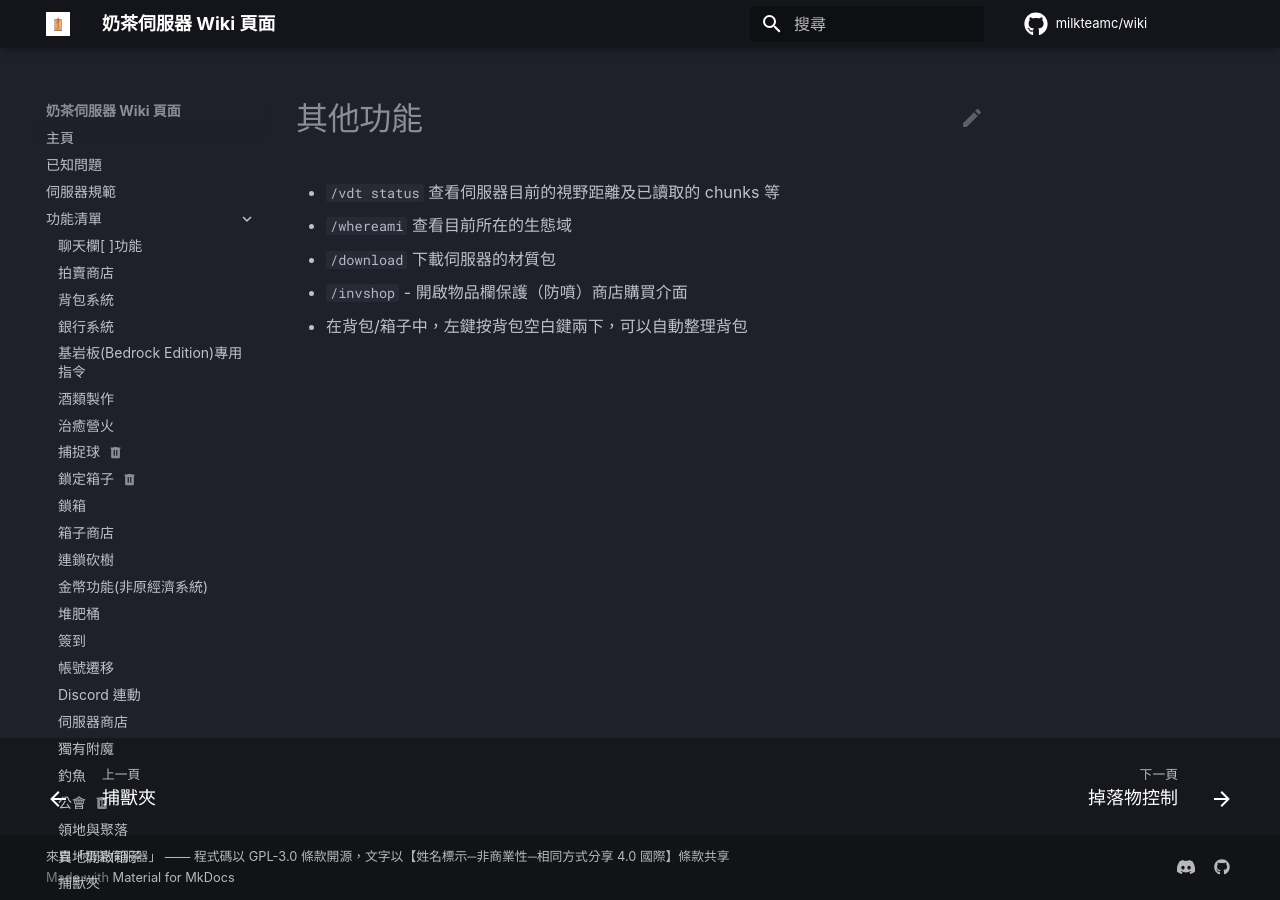
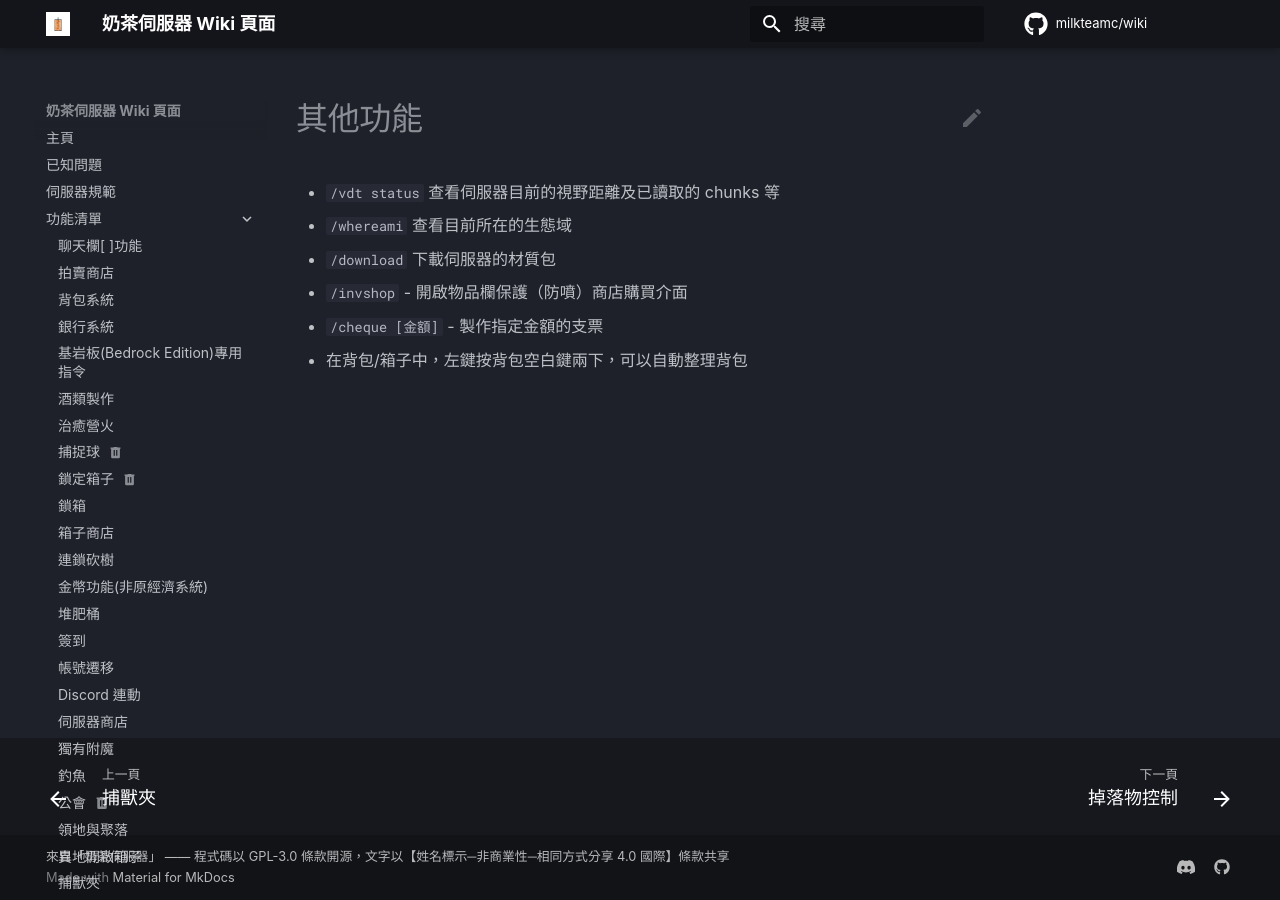
Before and after one commit to milkteamc/wiki, an MkDocs documentation site: the page built from docs/功能清單/others.md, in a window 1280 px wide. Built offline with MkDocs 1.6.1 and Material for MkDocs 9.7.7, drawn with Linux system fonts in a browser that asks for light colours; some web fonts are replaced; plug-ins that fetch from the network failed and are left out; comment, search, counter and statistics services are not loaded.

Commit message:
add cheque

```diff
--- a/docs/功能清單/others.md
+++ b/docs/功能清單/others.md
@@ -3,4 +3,5 @@
 - `/whereami` 查看目前所在的生態域
 - `/download` 下載伺服器的材質包
 - `/invshop` - 開啟物品欄保護（防噴）商店購買介面
+- `/cheque [金額]` - 製作指定金額的支票
 - 在背包/箱子中，左鍵按背包空白鍵兩下，可以自動整理背包
```
